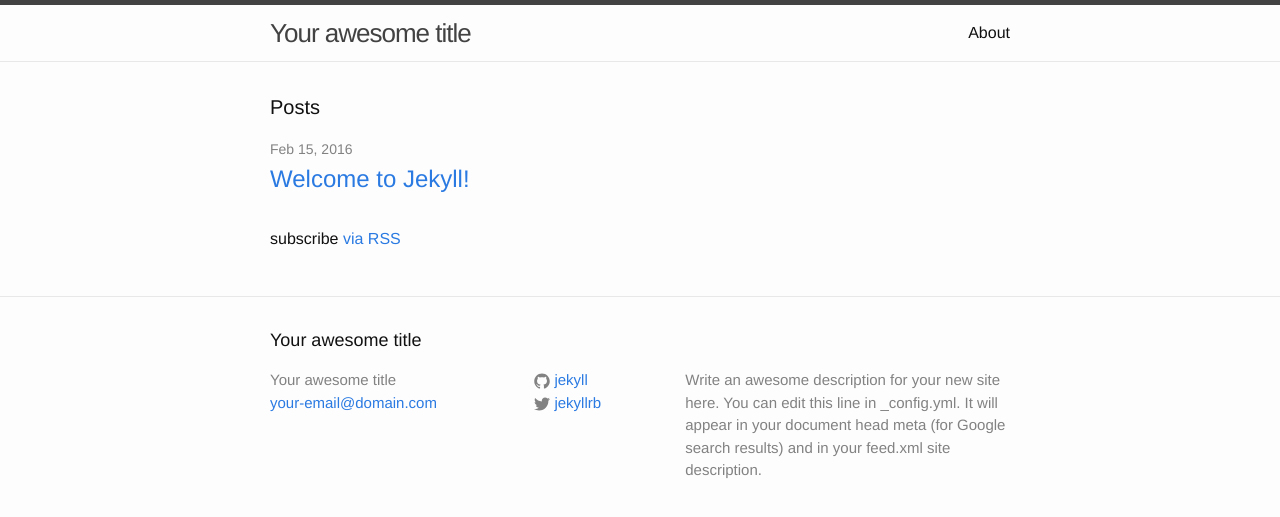
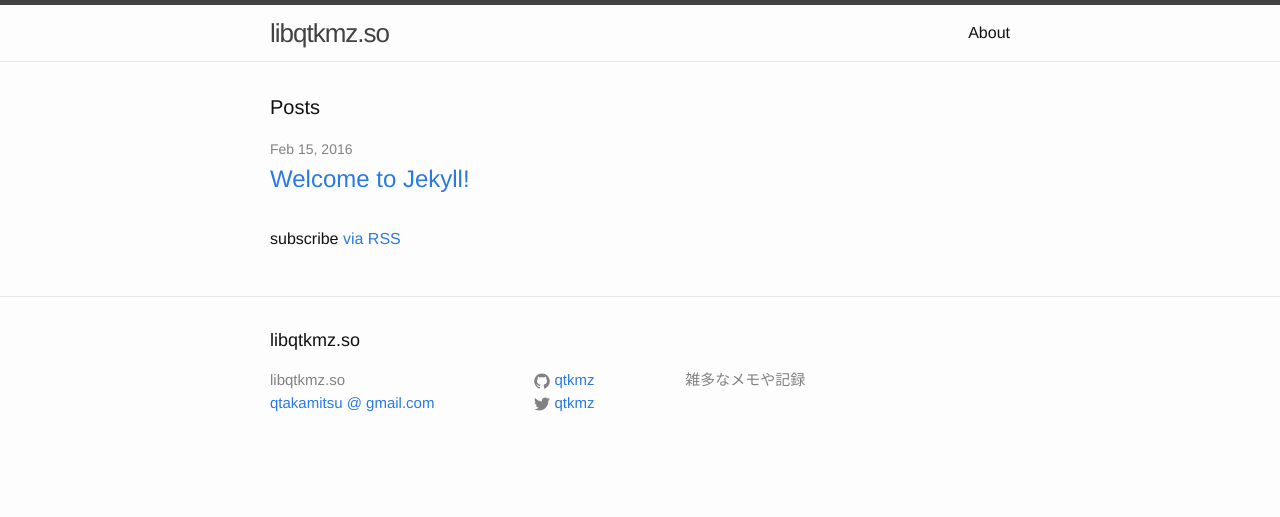
Before and after one commit to qtkmz/qtkmz.github.io, a Jekyll site: the page built from index.html, in a window 1280 px wide. Shown: the top 517 px of the page. Built offline with Jekyll 4.4.1, drawn with Linux system fonts in a browser that asks for light colours.

Commit message:
Update _config.yml
modify config.

```diff
--- a/_config.yml
+++ b/_config.yml
@@ -6,16 +6,14 @@
 # 'jekyll serve'. If you change this file, please restart the server process.
 
 # Site settings
-title: Your awesome title
-email: your-email@domain.com
+title: libqtkmz.so
+email: qtakamitsu @ gmail.com
 description: > # this means to ignore newlines until "baseurl:"
-  Write an awesome description for your new site here. You can edit this
-  line in _config.yml. It will appear in your document head meta (for
-  Google search results) and in your feed.xml site description.
+  雑多なメモや記録
 baseurl: "" # the subpath of your site, e.g. /blog
-url: "http://yourdomain.com" # the base hostname & protocol for your site
-twitter_username: jekyllrb
-github_username:  jekyll
+url: "https://github.com/qtkmz/" # the base hostname & protocol for your site
+twitter_username: qtkmz
+github_username:  qtkmz
 
 # Build settings
 markdown: kramdown
```
